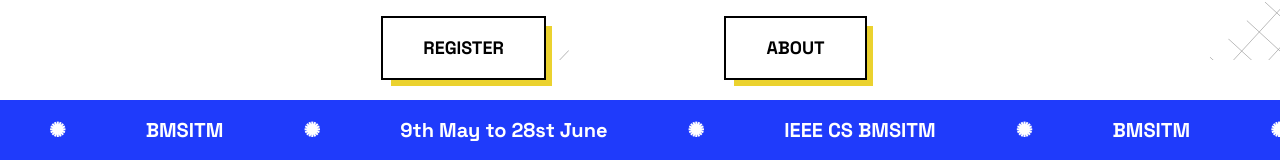
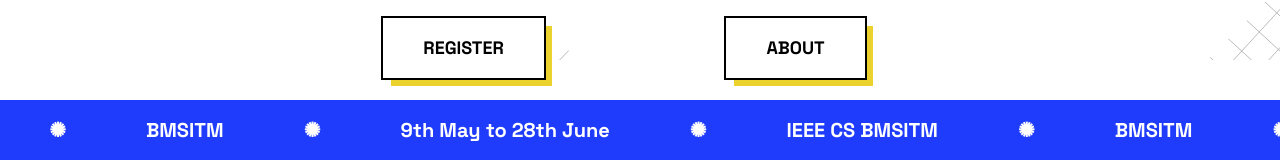
Before and after one commit to ieee-cs-bmsit/ISoC2025, a React (Vite) app: page / in a window 1280 px wide. Shown: the part 640-800 px from the top of the page. Built offline with nearby package versions, Linux system fonts and the light colour scheme; a web font is replaced by a local one.

Commit message:
date correction

```diff
--- a/src/components/Hero.jsx
+++ b/src/components/Hero.jsx
@@ -40,25 +40,25 @@ const Hero = () => {
                 <div className="marquee-text-track">
                     <p>BMSITM</p>
                     <p>✺</p>
-                    <p>9th May to 28st June</p>
+                    <p>9th May to 28th June</p>
                     <p>✺</p>
                     <p>IEEE CS BMSITM</p>
                     <p>✺</p>
                     <p>BMSITM</p>
                     <p>✺</p>
-                    <p>9th May to 28st June</p>
+                    <p>9th May to 28th June</p>
                     <p>✺</p>
                     <p>IEEE CS BMSITM</p>
                     <p>✺</p>
                     <p aria-hidden="true">BMSITM</p>
                     <p aria-hidden="true">✺</p>
-                    <p aria-hidden="true">9th May to 28st June</p>
+                    <p aria-hidden="true">9th May to 28th June</p>
                     <p aria-hidden="true">✺</p>
                     <p aria-hidden="true">IEEE CS BMSITM</p>
                     <p aria-hidden="true">✺</p>
                     <p aria-hidden="true">BMSITM</p>
                     <p aria-hidden="true">✺</p>
-                    <p aria-hidden="true">9th May to 28st June</p>
+                    <p aria-hidden="true">9th May to 28th June</p>
                     <p aria-hidden="true">✺</p>
                     <p aria-hidden="true">IEEE CS BMSITM</p>
                     <p aria-hidden="true">✺</p>
```
